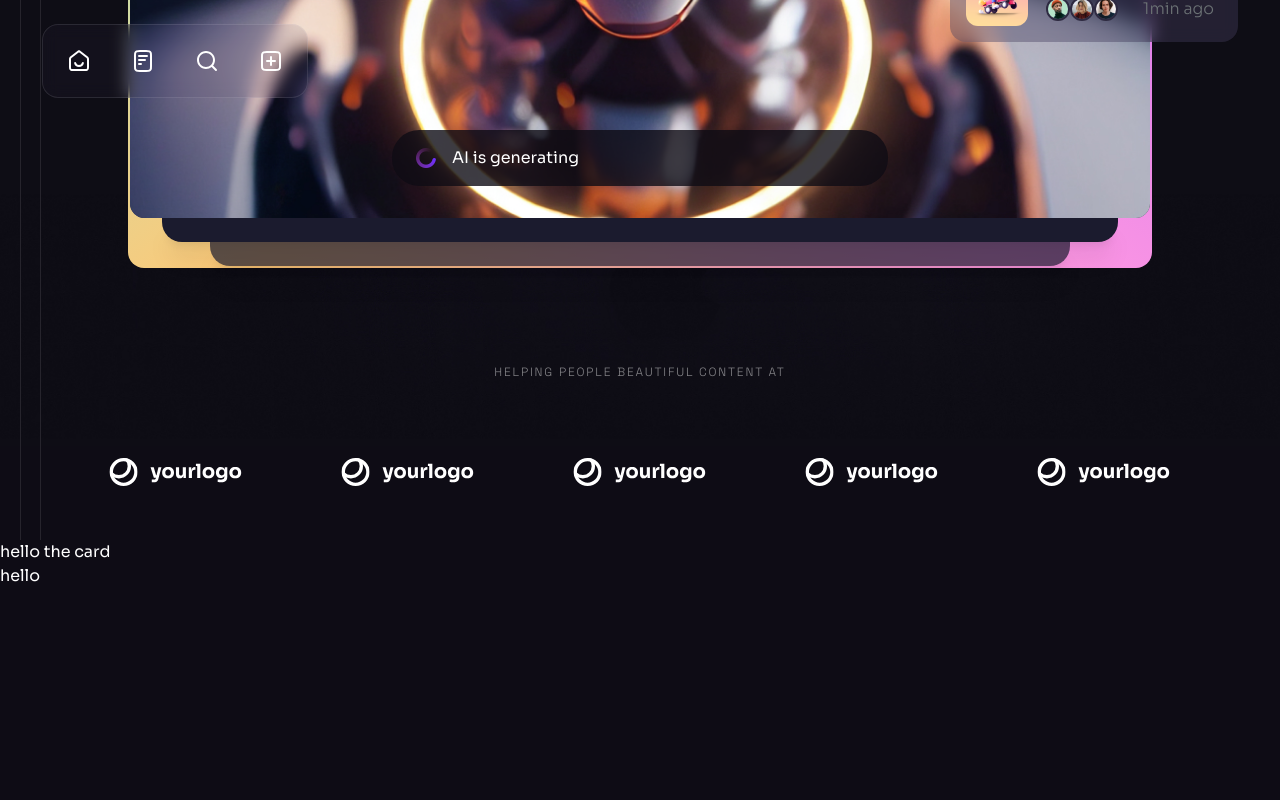
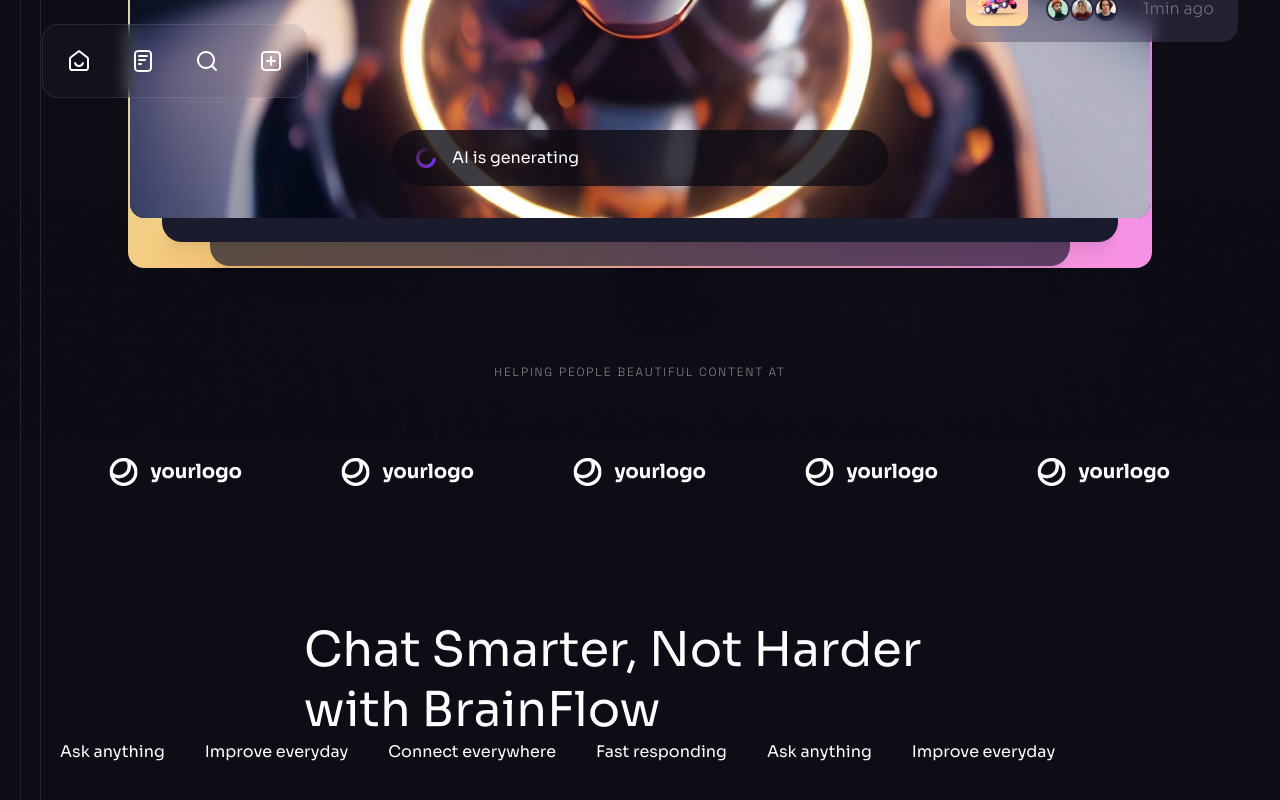
Before and after one commit to sakirmohammad775/brain-flow-client-site, a React (Vite) app: page / in a window 1280 px wide. Shown: the part 1000-1800 px from the top of the page. Before the commit the page ends 1588 px from the top, so only its background shows below. Built offline with nearby package versions, Linux system fonts and the light colour scheme.

Commit message:
add card

```diff
--- /dev/null
+++ b/src/Pages/Home/Benefits.jsx
@@ -0,0 +1,32 @@
+import Section from "../../Component/Section";
+import { benefits } from "../../Constant";
+import Heading from "./Heading";
+
+
+const Benefits = () => {
+    return (
+        <>
+        <Section id="features">
+            <div className="container relative z--2">
+                <Heading className="md:mx-w-md lg:max-w-2xl" title="Chat Smarter, Not Harder with BrainFlow"></Heading>
+                <div
+                className="flex flex-wrap gap-10 mb-10">
+{
+    benefits.map((item)=>(
+        <>
+        <div key={item.id}>
+            <div>
+                <h5>{item.title}</h5>
+            </div>
+        </div>
+        </>
+    ))
+}
+                </div>
+            </div>
+        </Section>
+        </>
+    );
+};
+
+export default Benefits;
--- a/src/Pages/Home/Card.jsx
+++ b/src/Pages/Home/Card.jsx
@@ -1,10 +1,10 @@
+import Heading from "./Heading";
 
 
 const Card = () => {
     return (
         <div>
-            <h3>hello the card</h3>
-           <h3>hello</h3>
+            <Heading></Heading>
 
         </div>
     );
--- /dev/null
+++ b/src/Pages/Home/Heading.jsx
@@ -0,0 +1,10 @@
+
+const Heading = ({className,title}) => {
+    return (
+        <div className={`${className} max-w-[50rem] mx-auto `}>
+            {title && <h2 className="h2">{title}</h2>}
+        </div>
+    );
+};
+
+export default Heading;
--- a/src/Pages/Home/Home.jsx
+++ b/src/Pages/Home/Home.jsx
@@ -1,7 +1,7 @@
 
 import Navbar from "../Shared/Navbar/Navbar";
 import Banner from "./Banner";
-import Card from "./Card";
+import Benefits from "./Benefits";
 
 
 const Home = () => {
@@ -11,7 +11,7 @@
             <div className="pt-[76px] lg:pt-[5.35rem] overflow-hidden">
             <Navbar></Navbar>
             <Banner></Banner>
-            <Card></Card>
+            <Benefits></Benefits>
 
 
             </div>
```
